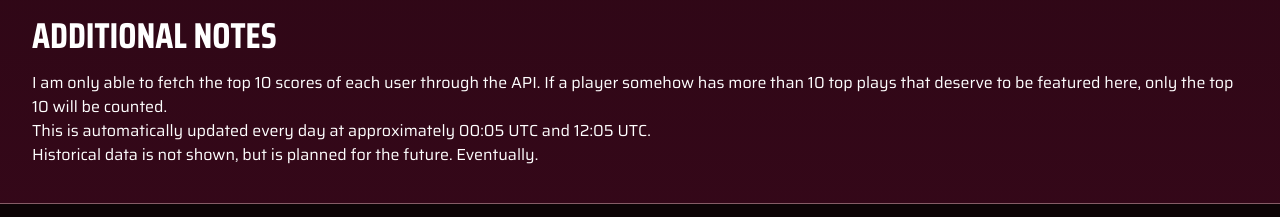
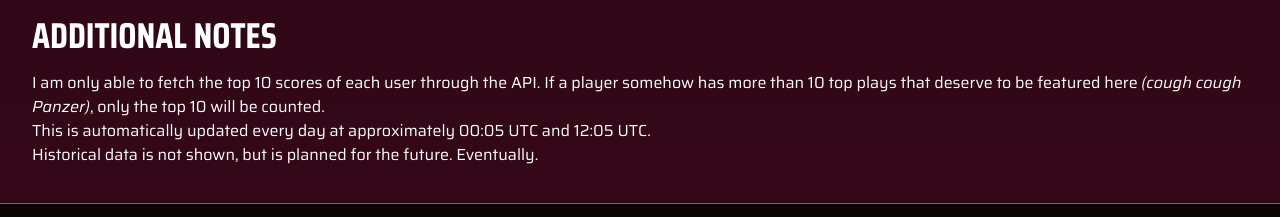
Before and after one commit to 12beesinatrenchcoat/lynunun, a SvelteKit app: page /top-plays in a window 1280 px wide. Shown: the part 1664-1881 px from the top of the page. Built offline with nearby package versions, Linux system fonts and the light colour scheme.

Commit message:
Force add top plays if not yet at 25
thanks panzer

```diff
--- a/src/routes/top-plays/+page.server.ts
+++ b/src/routes/top-plays/+page.server.ts
@@ -47,7 +47,7 @@ export const load: PageServerLoad = async () => {
 		const { topScores } = user;
 
 		for (const score of topScores) {
-			if (score.pp > lowest) {
+			if (score.pp > lowest || plays.length < 25) {
 				score.user = player;
 				plays.push(score);
 			} else {
--- a/src/routes/top-plays/+page.svelte
+++ b/src/routes/top-plays/+page.svelte
@@ -66,7 +66,8 @@
 <h2>Additional Notes</h2>
 <p>
 	I am only able to fetch the top 10 scores of each user through the API. If a player somehow has
-	more than 10 top plays that deserve to be featured here, only the top 10 will be counted.<br />
+	more than 10 top plays that deserve to be featured here <em>(cough cough Panzer)</em>, only the
+	top 10 will be counted.<br />
 	This is automatically updated every day at approximately 00:05 UTC and 12:05 UTC.<br />
 	Historical data is not shown, but is planned for the future. Eventually.
 </p>
```
